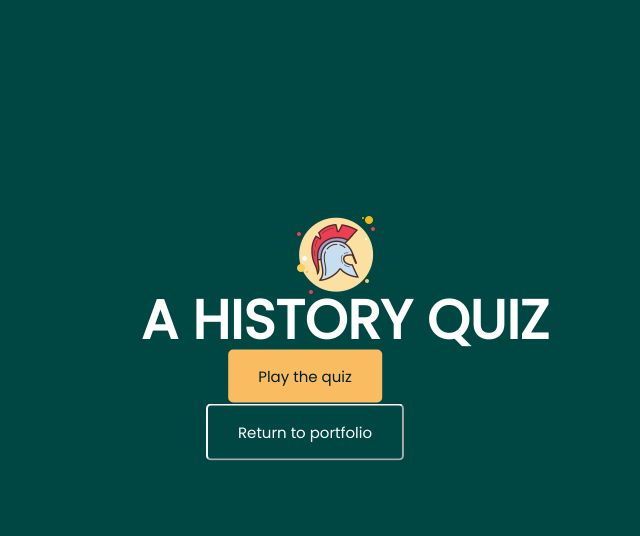
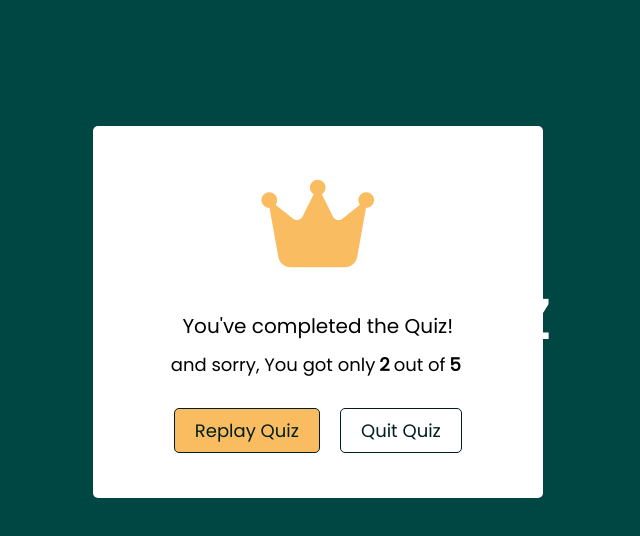
Before and after one commit to Code-Institute-Submissions/Jambrisak-Quiz-Application_JanResub, a plain HTML site: page index.html in a window 1280 px wide. Shown: the whole page, without its empty margins (335-975 px from the left). Drawn offline with Linux system fonts and the light colour scheme.

Commit message:
add end game section + styling

```diff
--- a/assets/css/style.css
+++ b/assets/css/style.css
@@ -290,3 +290,63 @@ footer .next-question-btn{
 footer .next-question-btn:hover{
     background: transparent;
 }
+/*End Game styles*/
+.end_game_result{
+    background: #fff;
+    width: 450px;
+    padding: 25px 30px;
+    border-radius: 5px;
+    display: flex;
+    text-align: center;
+    align-items: center;
+    flex-direction: column;
+    justify-content: space-between;
+    position: absolute;
+    top: 39%;
+    left: 51%;
+    transform: translate(-50%, -50%);
+}
+.end_game_result .end_game_result_icon{
+    font-size:100px;
+    color: #f9bc60;
+    margin-bottom: 10px;
+}
+.end_game_result .end_game_result_text{
+    font-size: 20px;
+    font-weight: 500;
+}
+.end_game_result .end_game_result_score_text span{
+    display: flex;
+    margin: 10px 0;
+    font-size: 18px;
+    font-weight: 500;
+}
+.end_game_result .end_game_result_score_text span p{
+    font-weight: 600;
+    padding: 0 4px;
+}
+.end_game_result .end_game_buttons{
+    display: flex;
+    margin: 20px 0;
+}
+.end_game_result .end_game_buttons button{
+    margin: 0 10px;
+    height: 45px;
+    padding: 0 20px;
+    border: none;
+    outline: none;
+    font-size: 18px;
+    font-weight: 500;
+    border-radius: 5px;
+    border: 1px solid #001e1d;
+    cursor: pointer;
+    transition: all 0.3s ease;
+    color: #001e1d;
+    background: #f9bc60;
+}
+.end_game_result .end_game_buttons .quit_game{
+    background: transparent;
+}
+.end_game_result .end_game_buttons .quit_game:hover{
+    background: #f9bc60;
+}
--- a/index.html
+++ b/index.html
@@ -116,6 +116,21 @@
             </button>
         </footer>
     </div>
-    <!--Quiz Result-->
+    <!--End Game-->
+    <div class="end_game_result">
+        <div class="end_game_result_icon">
+            <i class="fas fa-crown"></i>
+        </div>
+        <div class="end_game_result_text">
+            You've completed the Quiz!
+        </div>
+        <div class="end_game_result_score_text">
+            <span>and sorry, You got only <p>2</p> out of <p>5</p></span>
+        </div>
+        <div class="end_game_buttons">
+            <button class="restart_game">Replay Quiz</button>
+            <button class="quit_game">Quit Quiz</button>
+        </div>
+    </div>
 </body>
 </html>
```
Also changed, not shown: assets/style.css (added).
